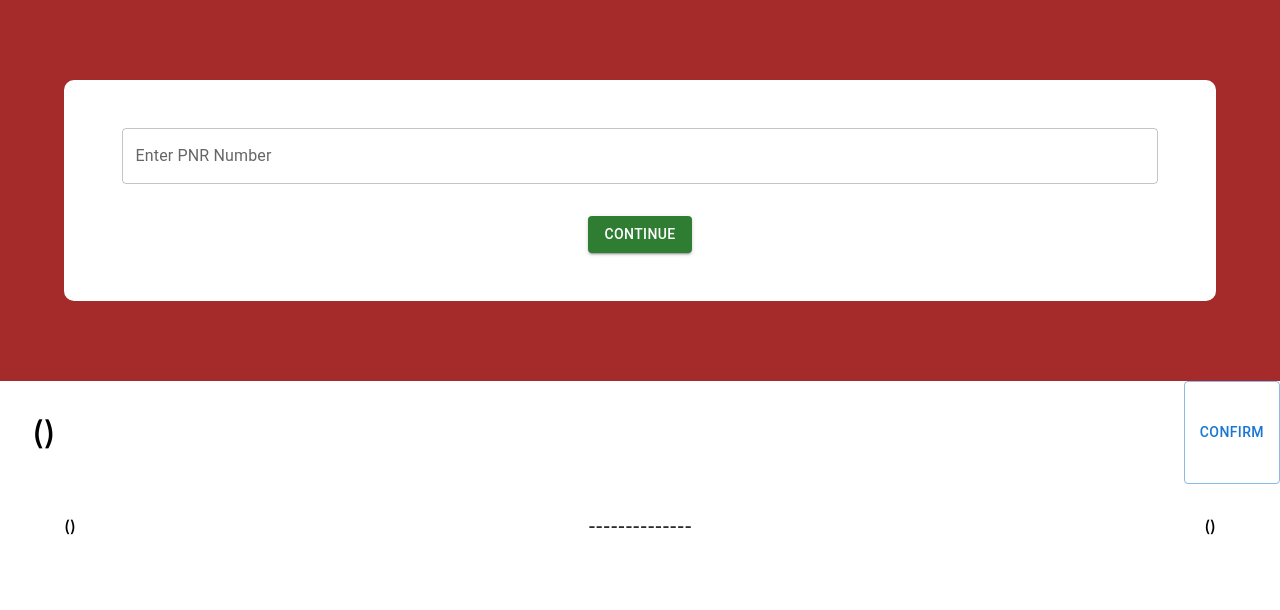
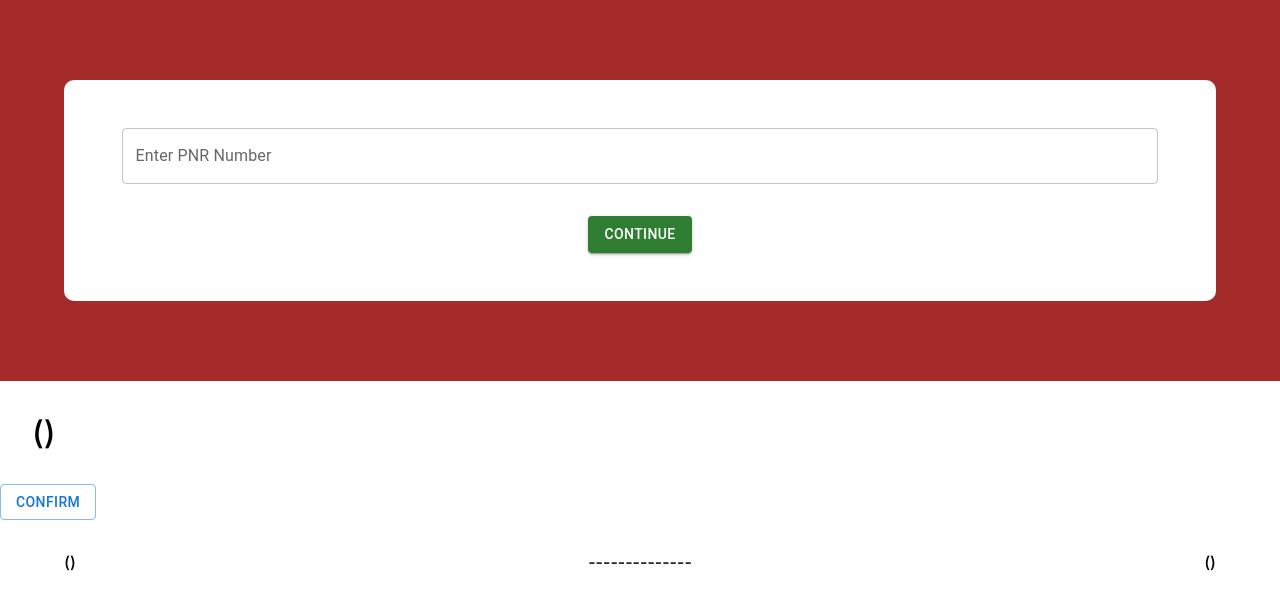
Before and after one commit to raghavawasthi24/Yatri, a React (Create React App) app: page /transferTicket in a window 1280 px wide. Shown: the top 610 px of the page. Built offline with nearby package versions, Linux system fonts and the light colour scheme.

Commit message:
loader added

```diff
--- a/package.json
+++ b/package.json
@@ -14,6 +14,7 @@
     "react-dom": "^18.2.0",
     "react-router-dom": "^6.11.1",
     "react-scripts": "5.0.1",
+    "react-spinners": "^0.13.8",
     "web-vitals": "^2.1.4"
   },
   "scripts": {
--- a/src/pages/Sell/Sell.css
+++ b/src/pages/Sell/Sell.css
@@ -21,8 +21,8 @@
     justify-content: center;
 }
 .trainInfo{
-    display: flex;
-    justify-content: space-between;
+    /* display: flex;
+    justify-content: space-between; */
 }
 .trainInfo p{
     font-size: 2rem;
@@ -53,6 +53,14 @@
     align-items: center;
     margin: 0.1rem 0;
 }
+.loading{
+    width: 100vw;
+    height: 100vh;
+    background-color: rgba(255, 255, 255, 0.285);
+    display: flex;
+    justify-content: center;
+    align-items: center;
+}
 .hide{
     display: none;
 }
--- a/src/pages/Sell/Sell.jsx
+++ b/src/pages/Sell/Sell.jsx
@@ -2,6 +2,7 @@ import React, { useState } from 'react';
 import "./Sell.css";
 import { Button, Checkbox, TextField } from '@mui/material';
 import axios from 'axios';
+import SyncLoader from "react-spinners/SyncLoader";
 
 const Sell = () => {
 
@@ -30,6 +31,7 @@ const Sell = () => {
   const [pnrDetails, setPnrDetails] = useState(initialvalues);
   const [ticketDetails, setTicketDetails] = useState("");
   const [seatInfo, setSeatInfo] = useState([]);
+  let [loading, setLoading] = useState(false);
   // const [toggle, setToggle] = useState(true);
 
   const inputHandler = (e) => {
@@ -38,6 +40,7 @@ const Sell = () => {
   }
 
   const checkPNR = () => {
+    setLoading(true);
     axios.get(`https://pnr-status-indian-railway.p.rapidapi.com/pnr-check/${pnrDetails.pnr}`, {
       method: 'GET',
       headers: {
@@ -96,8 +99,10 @@ const Sell = () => {
       setTicketDetails(ticketInfo);
       console.log(seatInfo);
       console.log(ticketDetails)
+      setLoading(false);
     }).catch((err) => {
       console.log(err);
+      setLoading(false);
     })
 
 
@@ -127,7 +132,15 @@ const Sell = () => {
 
 
   return (
-    <div className='sell'>
+    <>
+    <div className={loading ? "loading" : "hide"}>
+          <SyncLoader
+            color={'#4054B2'}
+            loading={loading}
+            size={15}
+          />
+        </div>
+    <div className={loading?"hide":'sell'}>
       <div>
         <div className='pnr'>
           <div className='pnrStatus'>
@@ -142,8 +155,8 @@ const Sell = () => {
         <div>
           <div className='trainInfo'>
             <p>({ticketDetails.trainNo}){ticketDetails.trainName}</p>
-            <Button variant='outlined'>Confirm</Button>
           </div>
+          <div><Button variant='outlined'>Confirm</Button></div>
           <div className='stationInfo'>
             <div>
               <p>{ticketDetails.boardingStation}({ticketDetails.boardingCode})</p>
@@ -188,6 +201,7 @@ const Sell = () => {
 
       </div>
     </div>
+    </>
   )
 }
 
```
Also changed, not shown: 1 other file (tests, documents, lock files or other folders).
